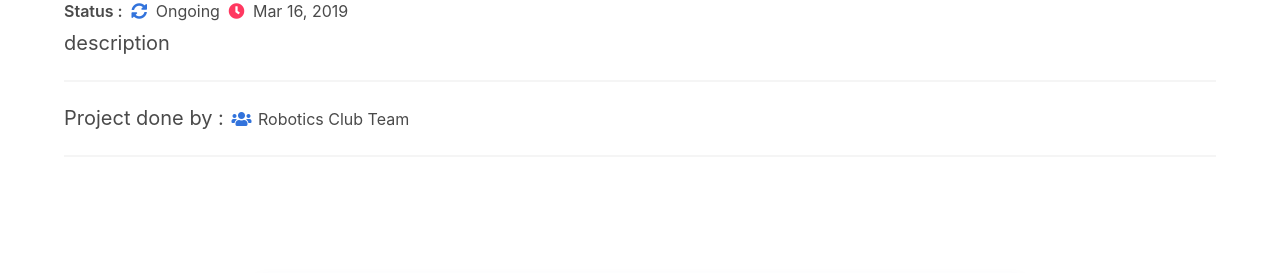
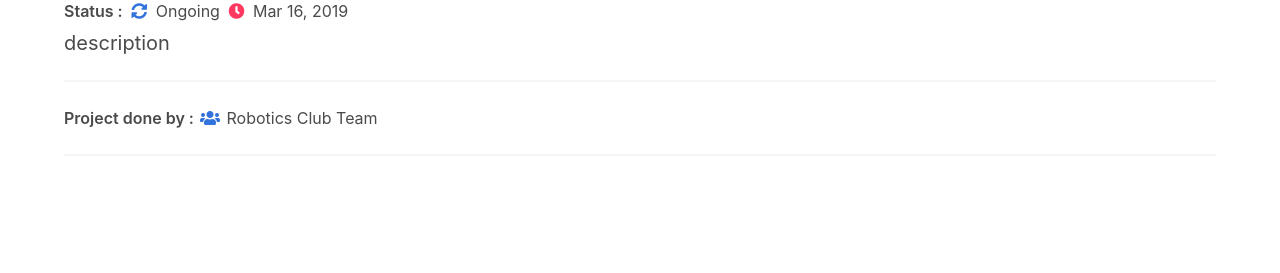
Before and after one commit to robotics-club-citk/robotics-club-citk.github.io, a Jekyll site: the page built from _projects/RoomAutomation.md, in a window 1280 px wide. Shown: the part 193-466 px from the top of the page. Built offline with Jekyll 4.4.1, drawn with Linux system fonts in a browser that asks for light colours; grey boxes are pictures that could not be loaded.

Commit message:
ui improvements

```diff
--- a/_layouts/project.html
+++ b/_layouts/project.html
@@ -27,12 +27,12 @@
 
     {% if page.member-usernames == 'club' %}
     <p>
-      <span class="subtitle">Project done by : </span>
+      <span class="has-text-weight-semibold">Project done by : </span>
       <span class="icon has-text-link"><i class="fa fa-users"></i></span>
       <span>Robotics Club Team</span>
     </p>
     {% else %}
-    <h3 class="subtitle">Project members</h3>
+    <h3 class="has-text-weight-semibold" style="margin-bottom:16px">Project members</h3>
     <div class="columns">
       {% for member-username in page.member-usernames %}
       {% assign member = site.members | where:'username',member-username | first %}
@@ -68,7 +68,7 @@
   <div class="container">
     <div class="columns is-centered">
       <div class="column is-two-thirds">
-        <div class="r-video-container">
+        <div class="r-video-container box">
           {{ page.youtube-video }}
         </div>
       </div>
--- a/assets/css/styles.scss
+++ b/assets/css/styles.scss
@@ -53,7 +53,6 @@
   padding-top: 30px;
   height: 0;
   overflow: hidden;
-  box-shadow: 0px 8px 15px rgba(0, 102, 133, 0.205);
 }
 
 .r-video-container iframe,
```
